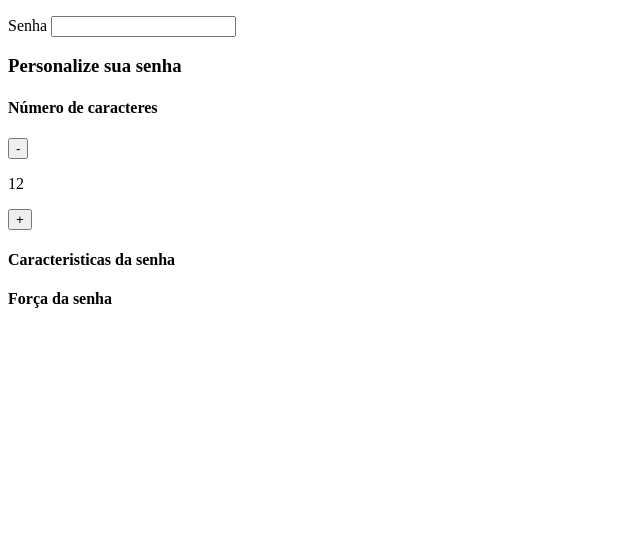
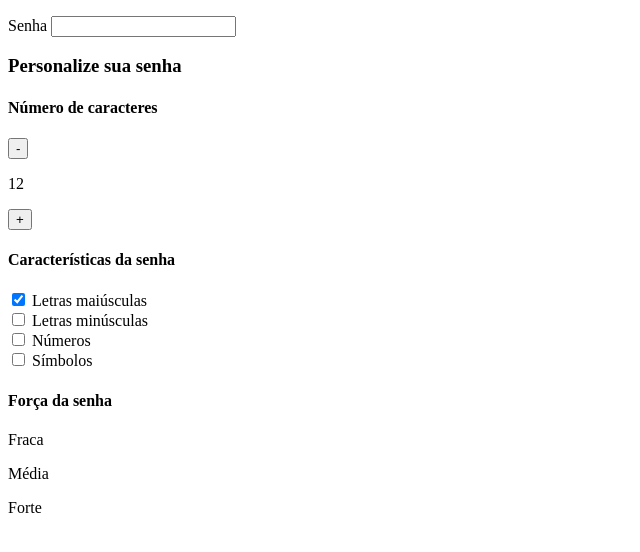
Before and after one commit to RomuloAlves1/Gerador-de-senhas, a plain HTML site: page index.html in a window 1280 px wide. Shown: the part 142-694 px from the top of the page, without its empty margins (0-640 px from the left). Drawn offline with Linux system fonts and the light colour scheme.

Commit message:
parametros criados

```diff
--- a/index.html
+++ b/index.html
@@ -4,7 +4,7 @@
 <head>
     <meta charset="UTF-8">
     <meta name="viewport" content="width=device-width, initial-scale=1.0">
-    <title>Gerador de Senhas</title>
+    <title>Gerador de senha</title>
     <link rel="stylesheet" href="style.css">
 </head>
 
@@ -17,7 +17,7 @@
         </div>
         <div class="conteudo-senha">
             <label for="senha">Senha</label>
-            <input name="senha" type="text" id="campo-senha">
+            <input name="senha" type="text" id="campo-senha" readonly>
         </div>
         <div class="parametro">
             <h3 class="parametro-titulo">Personalize sua senha</h3>
@@ -31,13 +31,38 @@
                     </div>
                 </div>
                 <div class="parametro-senha">
-                <h4 class="parametro-senha__titulo">Caracteristicas da senha</h4>
+                    <h4 class="parametro-senha__titulo">Características da senha</h4>
+                    <div class="parametro-senha-checkbox">
+                        <input name="maiusculo" type="checkbox" class="checkbox" checked>
+                        <label for="maiusculo">Letras maiúsculas</label>
+                    </div>
+                    <div class="parametro-senha-checkbox">
+                        <input name="minusculo" type="checkbox" class="checkbox">
+                        <label for="minusculo">Letras minúsculas</label>
+                    </div>
+                    <div class="parametro-senha-checkbox">
+                        <input name="numero" type="checkbox" class="checkbox">
+                        <label for="numero">Números</label>
+                    </div>
+                    <div class="parametro-senha-checkbox">
+                        <input name="simbolo" type="checkbox" class="checkbox">
+                        <label for="simbolo">Símbolos</label>
+                    </div>
                 </div>
                 <div class="parametro-senha">
                     <h4 class="parametro-senha__titulo">Força da senha</h4>
+                    <div class="barra"></div>
+                    <div class="forca fraca"></div>
+                    <div class="parametro-senha-textos">
+                        <p>Fraca</p>
+                        <p>Média</p>
+                        <p>Forte</p>
+                    </div>
+                    <p class="entropia"></p>
                 </div>
             </div>
         </div>
     </section>
+    <script src="main.js"></script>
 </body>
 </html>
```
Lines whose indentation alone changed are shown as unchanged.
